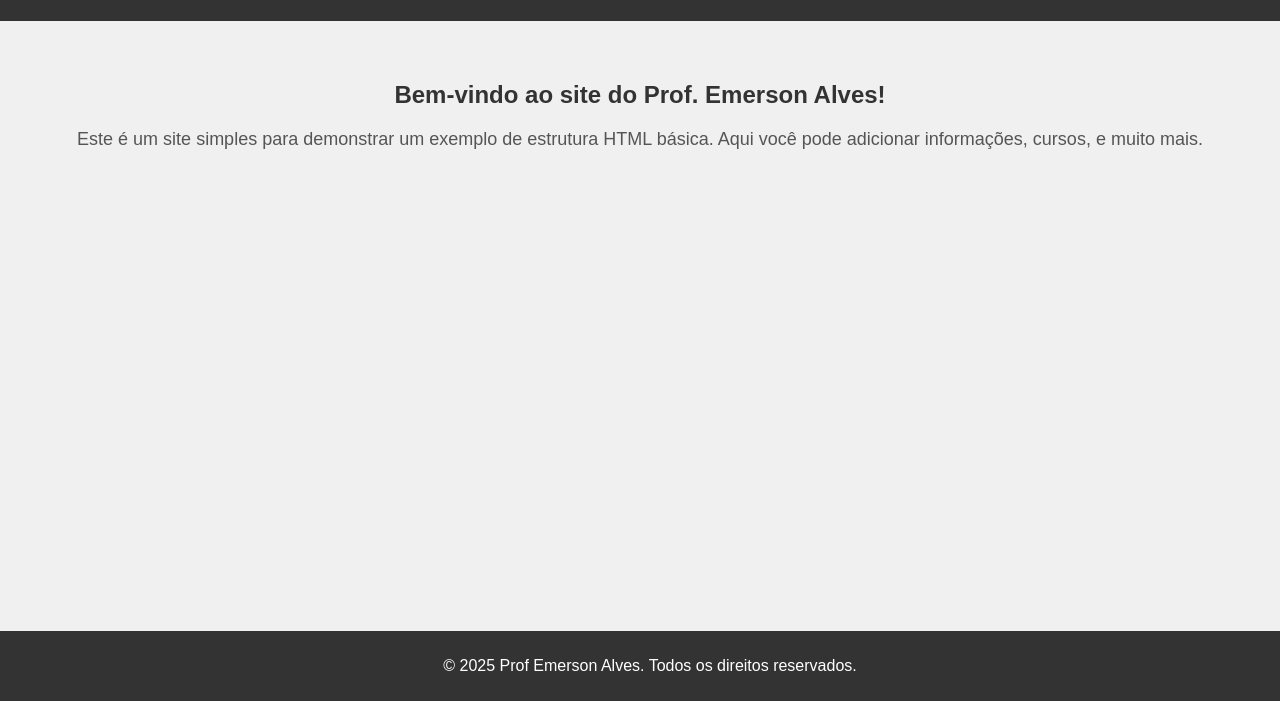
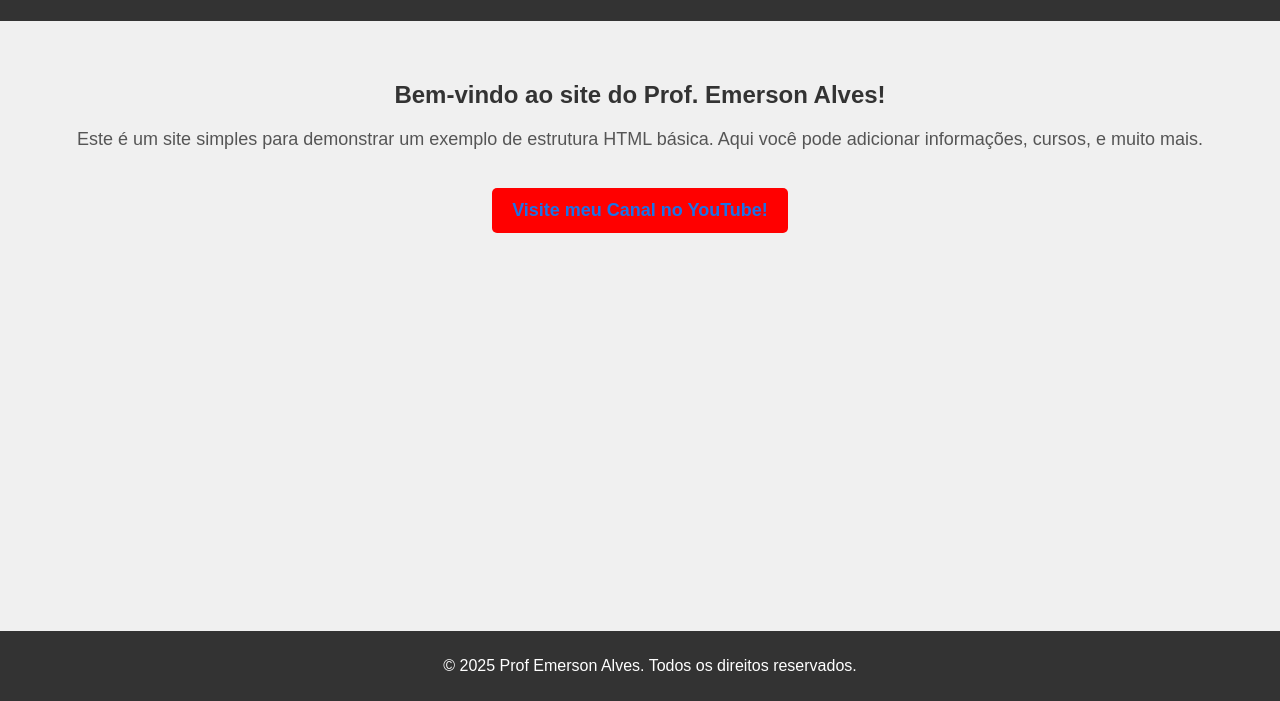
Before and after one commit to emerson1in/Testando-o-site, a plain HTML site: page index.html in a window 1280 px wide. Shown: the part 99-800 px from the top of the page. Drawn offline with Linux system fonts and the light colour scheme.

Commit message:
Update index.html
Coloquei o link do Youtube

```diff
--- a/index.html
+++ b/index.html
@@ -27,6 +27,12 @@
             font-size: 18px;
             color: #555;
         }
+        .content a {
+            color: #1a73e8;
+            text-decoration: none;
+            font-size: 18px;
+            font-weight: bold;
+        }
         footer {
             background-color: #333;
             color: white;
@@ -35,6 +41,18 @@
             position: fixed;
             bottom: 0;
             width: 100%;
+        }
+        .youtube-link {
+            display: inline-block;
+            padding: 12px 20px;
+            background-color: #ff0000;
+            color: white;
+            border-radius: 5px;
+            text-decoration: none;
+            margin-top: 20px;
+        }
+        .youtube-link:hover {
+            background-color: #cc0000;
         }
     </style>
 </head>
@@ -47,6 +65,7 @@
     <div class="content">
         <h2>Bem-vindo ao site do Prof. Emerson Alves!</h2>
         <p>Este é um site simples para demonstrar um exemplo de estrutura HTML básica. Aqui você pode adicionar informações, cursos, e muito mais.</p>
+        <a href="https://www.youtube.com/@emerson_alves" class="youtube-link" target="_blank">Visite meu Canal no YouTube!</a>
     </div>
 
     <footer>
```
